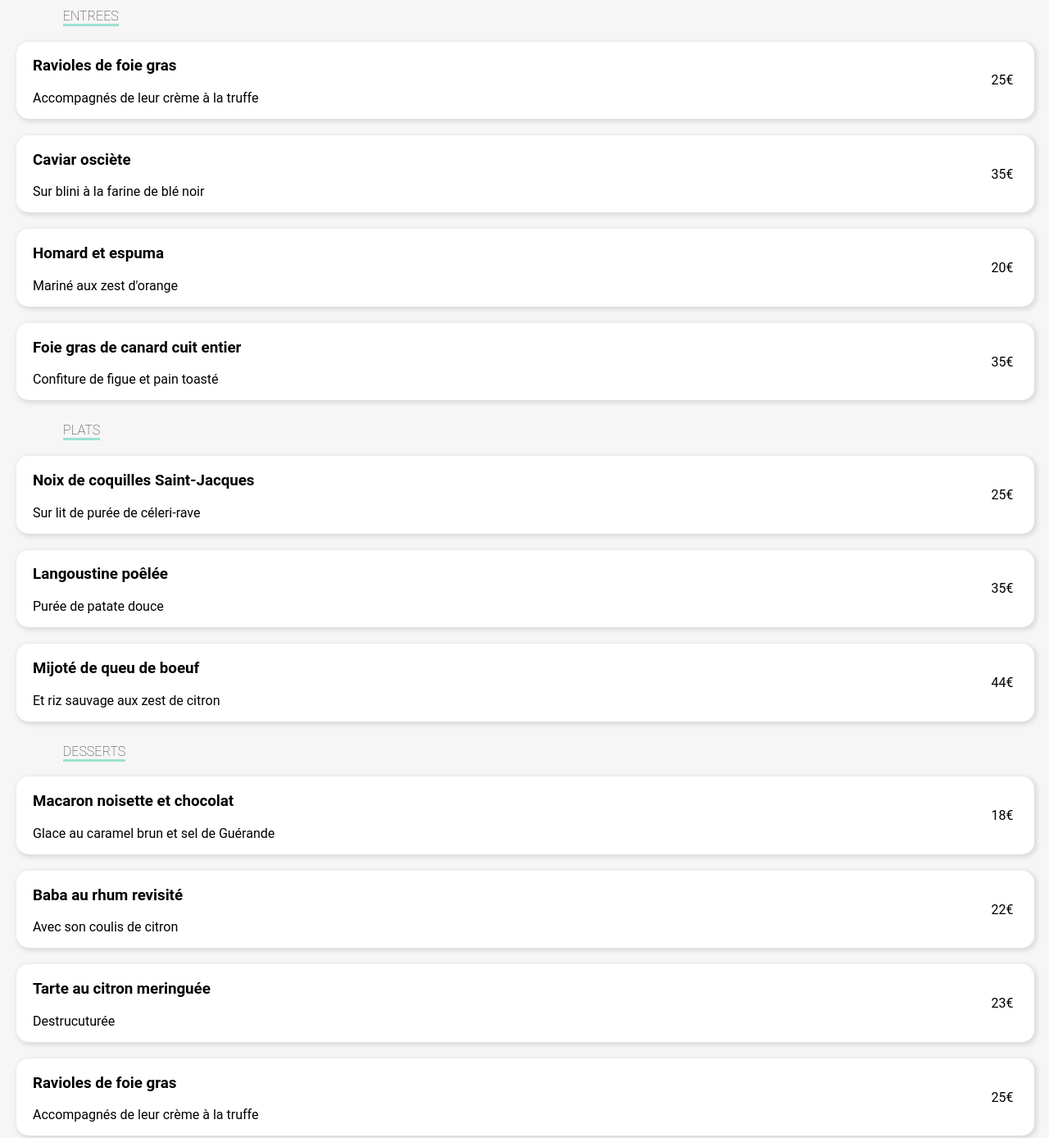
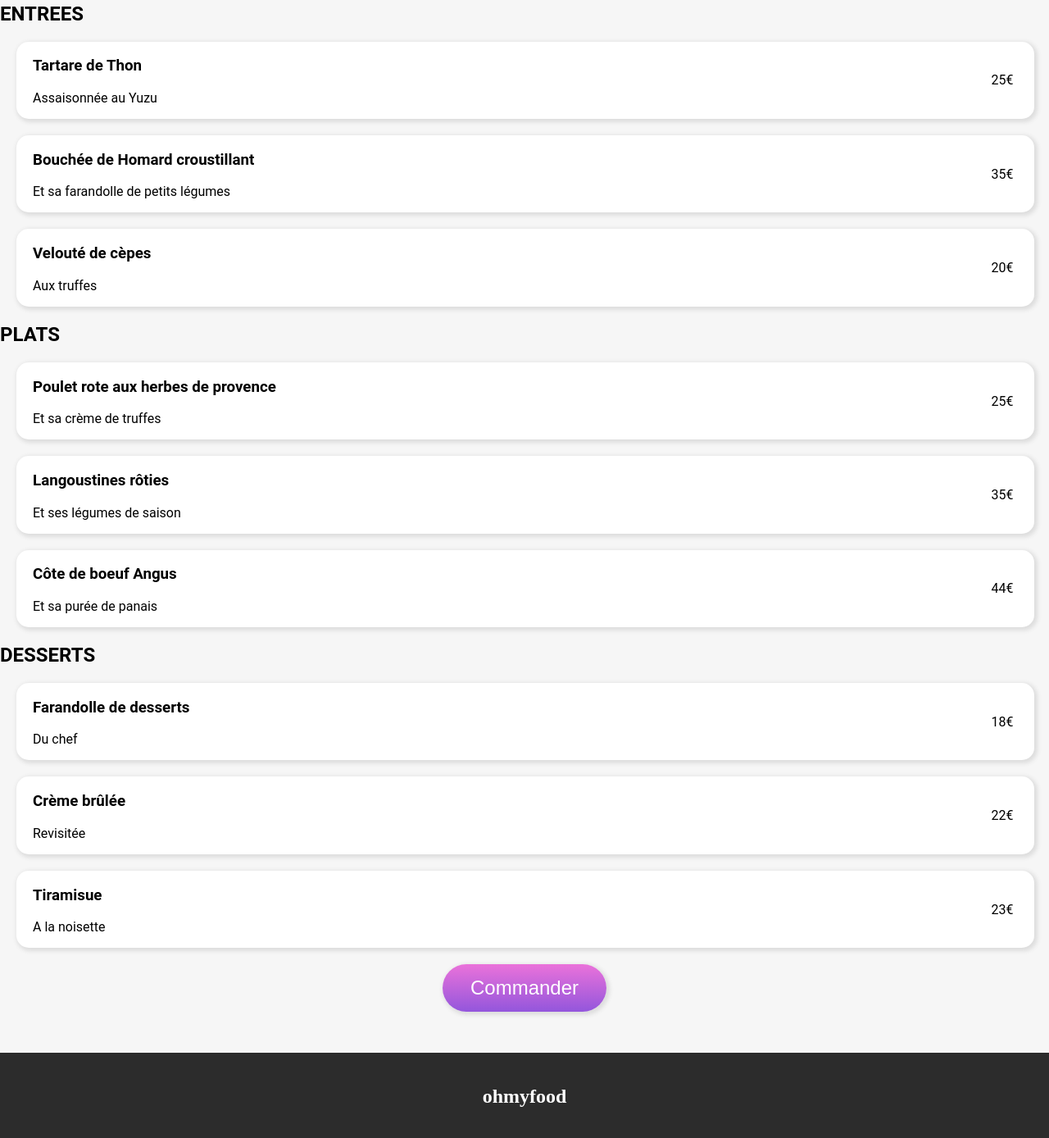
Before and after one commit to MaylisG/projet_3, a plain HTML site: page le.delice.des.sens.html in a window 1280 px wide. Shown: the part 416-1804 px from the top of the page at 82% size. Drawn offline with Linux system fonts and the light colour scheme; a web font is replaced by a local one.

Commit message:
indexation du html

```diff
--- a/le.delice.des.sens.html
+++ b/le.delice.des.sens.html
@@ -6,7 +6,6 @@
   <link rel="stylesheet" href="https://use.fontawesome.com/releases/v5.8.1/css/all.css" integrity="sha384-50oBUHEmvpQ+1lW4y57PTFmhCaXp0ML5d60M1M7uH2+nqUivzIebhndOJK28anvf" crossorigin="anonymous">
   <link href="https://fonts.googleapis.com/css2?family=Shrikhand&display=swap" rel="stylesheet" />
   <script src="https://use.fontawesome.com/releases/v5.15.3/js/all.js" data-auto-replace-svg></script>
-
   <meta name="viewport" content="width=device-width, initial-scale=1" />
   <meta charset="utf-8" />
   <title>Le délice des sens</title>
@@ -16,15 +15,18 @@
   <header>
     <div class="fleche-logo">
       <div class="fleche">
-        <a href="index.html"><i class="fas fa-arrow-left fa-lg back fleche"></i></a>
+        <a href="index.html">
+          <i class="fas fa-arrow-left fa-lg back fleche"></i>
+        </a>
       </div>
       <div class="logo">
-    <a href="index.html" class="logo-ohmyfood"><img src="images/logo/ohmyfood.png" alt=""> </a>
+        <a href="index.html" class="logo-ohmyfood">
+          <img src="images/logo/ohmyfood.png" alt="">
+        </a>
       </div>
     </div>
     <img class="image-restaurant" src="images/restaurants/le.delice.des.sens.jpg" alt="Le délice des sens" />
   </header>
-
   <section class="main-section">
     <div class="entete-restaurant">
       <h2 class="restaurant-nom">Le délice des sens</h2>
@@ -36,134 +38,103 @@
     <div class="menus-restaurants">
       <section class="menus">
         <div class="type-menu1">
-          <h2 class="menu-titre"><a href="#">ENTREES</a></h2>
+          <h2 class="menu-titre">ENTREES</h2>
           <div class="menu1">
             <div class="plat-titre1">
-              <h3>Ravioles de foie gras</h3>
-                <p>Accompagnés de leur crème à la truffe</p>
+              <h3>Tartare de Thon</h3>
+              <p>Assaisonnée au Yuzu</p>
             </div>
             <div class="plat-prix1">25€</div>
             <div class="check-box1">
               <i class="far fa-check-circle"></i>
             </div>
           </div>
-
           <div class="menu1">
             <div class="plat-titre1">
-              <h3>Caviar osciète</h3>
-                <p>Sur blini à la farine de blé noir</p>
+              <h3>Bouchée de Homard croustillant</h3>
+              <p>Et sa farandolle de petits légumes</p>
             </div>
             <div class="plat-prix1">35€</div>
             <div class="check-box1">
               <i class="far fa-check-circle"></i>
-
             </div>
           </div>
           <div class="menu1">
             <div class="plat-titre1">
-              <h3>Homard et espuma</h3>
-                <p>Mariné aux zest d'orange</p>
+              <h3>Velouté de cèpes</h3>
+              <p>Aux truffes</p>
             </div>
             <div class="plat-prix1">20€</div>
             <div class="check-box1">
               <i class="far fa-check-circle"></i>
-
+            </div>
+          </div>
+        </div>
+        <div class="type-menu2">
+          <h2 class="menu-titre">PLATS</h2>
+          <div class="menu1">
+            <div class="plat-titre1">
+              <h3>Poulet rote aux herbes de provence</h3>
+              <p>Et sa crème de truffes</p>
+            </div>
+            <div class="plat-prix1">25€</div>
+            <div class="check-box1">
+              <i class="far fa-check-circle"></i>
             </div>
           </div>
           <div class="menu1">
             <div class="plat-titre1">
-              <h3>Foie gras de canard cuit entier</h3>
-                <p>Confiture de figue et pain toasté</p>
+              <h3>Langoustines rôties</h3>
+              <p>Et ses légumes de saison</p>
             </div>
             <div class="plat-prix1">35€</div>
             <div class="check-box1">
               <i class="far fa-check-circle"></i>
-
-                </div>
-              </div>
-            </div>
-        <div class="type-menu2">
-          <h2 class="menu-titre"><a href="#">PLATS</a></h2>
-          <div class="menu1">
-            <div class="plat-titre1">
-              <h3>Noix de coquilles Saint-Jacques</h3>
-                <p>Sur lit de purée de céleri-rave</p>
-            </div>
-                <div class="plat-prix1">25€</div>
-                <div class="check-box1">
-                  <i class="far fa-check-circle"></i>
-
             </div>
           </div>
           <div class="menu1">
             <div class="plat-titre1">
-              <h3>Langoustine poêlée</h3>
-                <p>Purée de patate douce</p>
+              <h3>Côte de boeuf Angus</h3>
+              <p>Et sa purée de panais</p>
             </div>
-                <div class="plat-prix1">35€</div>
+            <div class="plat-prix1">44€</div>
             <div class="check-box1">
               <i class="far fa-check-circle"></i>
-
+            </div>
+          </div>
+        </div>
+        <div class="type-menu3">
+          <h2 class="menu-titre">DESSERTS</h2>
+          <div class="menu1">
+            <div class="plat-titre1">
+              <h3>Farandolle de desserts</h3>
+              <p>Du chef</p>
+            </div>
+            <div class="plat-prix1">18€</div>
+            <div class="check-box1">
+              <i class="far fa-check-circle"></i>
             </div>
           </div>
           <div class="menu1">
             <div class="plat-titre1">
-              <h3>Mijoté de queu de boeuf</h3>
-                <p>Et riz sauvage aux zest de citron</p>
+              <h3>Crème brûlée</h3>
+              <p>Revisitée</p>
             </div>
-                <div class="plat-prix1">44€</div>
+            <div class="plat-prix1">22€</div>
             <div class="check-box1">
               <i class="far fa-check-circle"></i>
-
-                </div>
-              </div>
-            </div>
-        <div class="type-menu3">
-          <h2 class="menu-titre"><a href="#">DESSERTS</a></h2>
-          <div class="menu1">
-            <div class="plat-titre1">
-              <h3>Macaron noisette et chocolat</h3>
-                <p>Glace au caramel brun et sel de Guérande</p>
-            </div>
-                <div class="plat-prix1">18€</div>
-                <div class="check-box1">
-                  <i class="far fa-check-circle"></i>
-
             </div>
           </div>
           <div class="menu1">
             <div class="plat-titre1">
-              <h3>Baba au rhum revisité</h3>
-                <p>Avec son coulis de citron</p>
-            </div>
-                <div class="plat-prix1">22€</div>
-                <div class="check-box1">
-                  <i class="far fa-check-circle"></i>
-
-                </div>
-              </div>
-          <div class="menu1">
-            <div class="plat-titre1">
-              <h3>Tarte au citron meringuée</h3>
-                <p>Destrucuturée</p>
+              <h3>Tiramisue</h3>
+              <p>A la noisette</p>
             </div>
             <div class="plat-prix1">23€</div>
             <div class="check-box1">
               <i class="far fa-check-circle"></i>
             </div>
           </div>
-          <div class="menu1">
-            <div class="plat-titre1">
-              <h3>Ravioles de foie gras</h3>
-                <p>Accompagnés de leur crème à la truffe</p>
-            </div>
-                <div class="plat-prix1">25€</div>
-                <div class="check-box1">
-                  <i class="far fa-check-circle"></i>
-
-                </div>
-              </div>
-
         </div>
       </section>
       <div class="boutton-commander">
```
Lines whose indentation alone changed are shown as unchanged.
